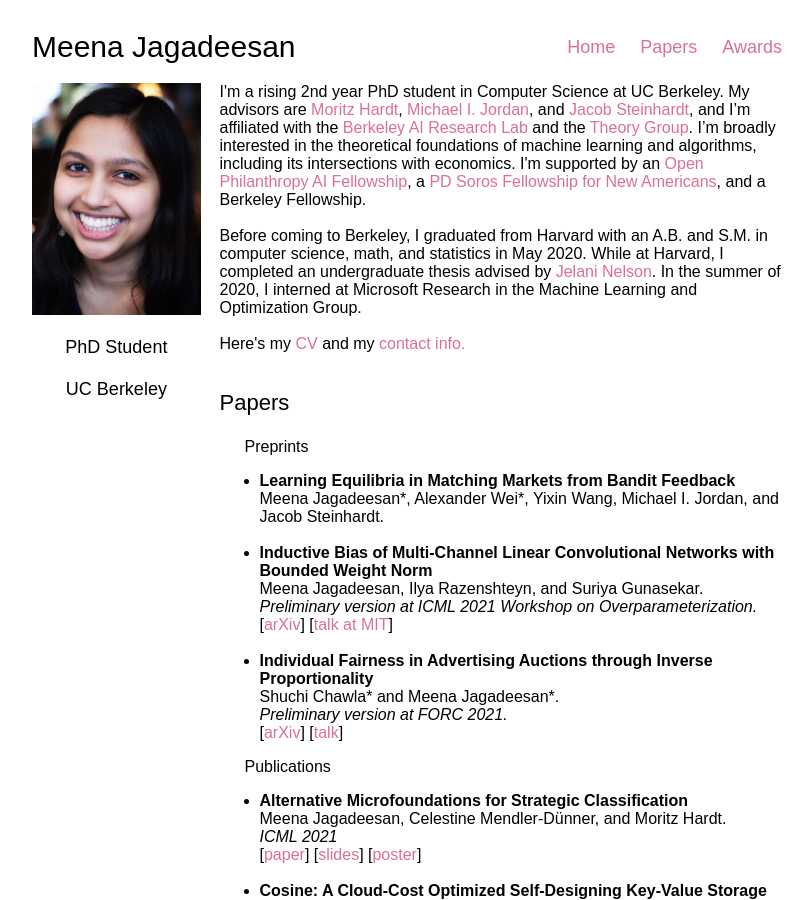
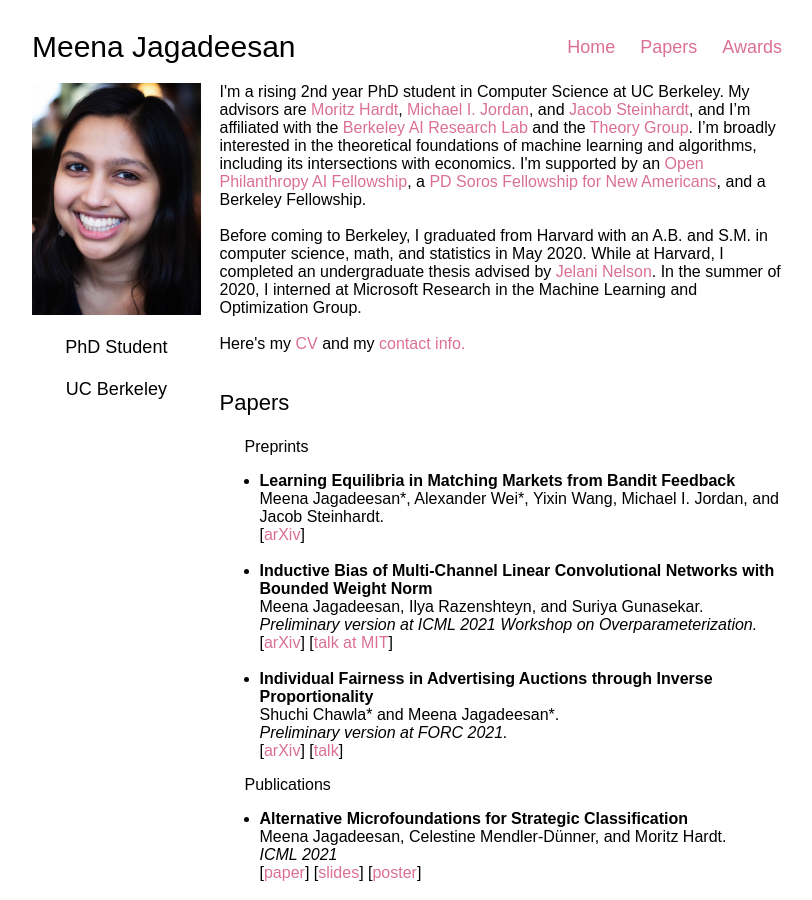
Before and after one commit to mjagadeesan/mjagadeesan.github.io, a Jekyll site: the page built from index.html, in a window 1280 px wide and 900 px high. Shown: the whole window, without its empty margins (233-1045 px from the left). Built offline with Jekyll 4.4.1, drawn with Linux system fonts in a browser that asks for light colours; some web fonts are replaced.

Commit message:
updated paper

```diff
--- a/index.html
+++ b/index.html
@@ -13,8 +13,9 @@ layout: default
 	<span style='font-weight:500;margin-left:25px;font-size:18'>Preprints </span><br>
 	<ul>
 	<li><b><span>Learning Equilibria in Matching Markets from Bandit Feedback</span></b><br>
-	Meena Jagadeesan<span style="font-family:Arial">*</span>, Alexander Wei<span style="font-family:Arial">*</span>, Yixin Wang, Michael I. Jordan, and Jacob Steinhardt.<br></li>
-	</li><br>
+	Meena Jagadeesan<span style="font-family:Arial">*</span>, Alexander Wei<span style="font-family:Arial">*</span>, Yixin Wang, Michael I. Jordan, and Jacob Steinhardt.<br>
+	[<a href=https://arxiv.org/abs/2108.08843>arXiv</a>]
+    </li><br>
 	<li><b><span>Inductive Bias of Multi-Channel Linear Convolutional Networks with Bounded Weight Norm</span></b><br>
 	Meena Jagadeesan, Ilya Razenshteyn, and Suriya Gunasekar.<br>
 	<span><em>Preliminary version at ICML 2021 Workshop on Overparameterization.</em></span><br>
```
